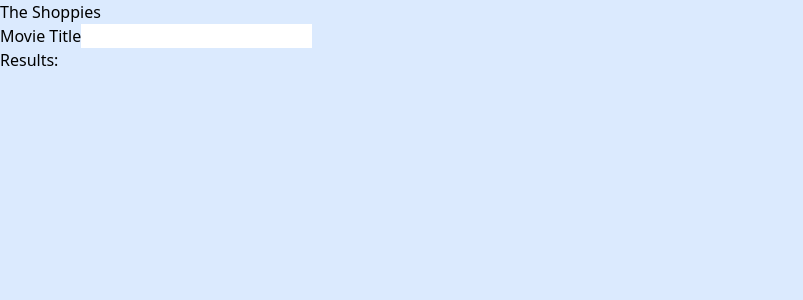
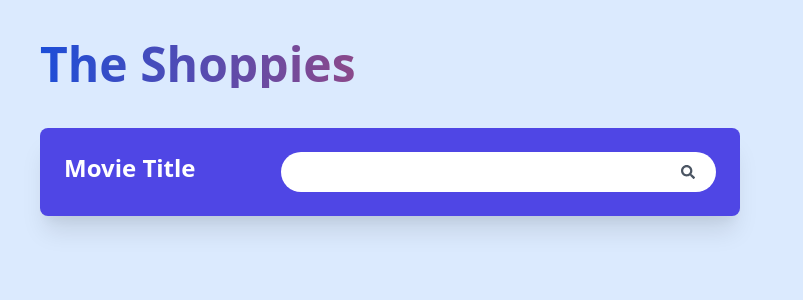
Before and after one commit to saswatamcode/the_shoppies, a Next.js app: page / in a window 1280 px wide. Shown: the top 300 px of the page, without its empty margins (0-803 px from the left). Built offline with nearby package versions, Linux system fonts and the light colour scheme.

Commit message:
Add styling and nominee
Signed-off-by: Saswata Mukherjee <saswataminsta@yahoo.com>

```diff
--- /dev/null
+++ b/next.config.js
@@ -0,0 +1,5 @@
+module.exports = {
+  images: {
+    domains: ["m.media-amazon.com"],
+  },
+};
--- a/package.json
+++ b/package.json
@@ -15,7 +15,8 @@
     "axios": "^0.21.1",
     "next": "10.0.4",
     "react": "17.0.1",
-    "react-dom": "17.0.1"
+    "react-dom": "17.0.1",
+    "react-icons": "^4.1.0"
   },
   "devDependencies": {
     "autoprefixer": "^10.2.1",
--- a/pages/index.tsx
+++ b/pages/index.tsx
@@ -2,13 +2,23 @@ import axios from "axios";
 import { ChangeEvent, useEffect, useState } from "react";
 import useDebounce from "../lib/useDebounce";
 import { IResults, IMovie } from "../types/types";
+import { FaSearch, FaHeart } from "react-icons/fa";
+import Image from "next/image";
 
 const Home: React.FC = () => {
   const [search, setSearch] = useState<string>("");
   const [searchResults, setSearchResults] = useState<IResults>();
   const [isSearching, setIsSearching] = useState<boolean>(false);
+  const [nominees, setNominees] = useState<IMovie[]>([]);
   const debouncedSearch = useDebounce(search, 500);
 
+  const colors = [
+    "purple-400",
+    "yellow-400",
+    "red-400",
+    "blue-400",
+    "green-400",
+  ];
   const handleChange = (event: ChangeEvent<HTMLInputElement>) => {
     setSearch(event.target.value);
   };
@@ -28,33 +38,75 @@ const Home: React.FC = () => {
     }
   }, [debouncedSearch]);
 
+  const handleAdd = (result: IMovie) => {
+    if (nominees) {
+      setNominees((prevState: IMovie[]) => [...prevState, result]);
+    } else {
+      setNominees([result]);
+    }
+    console.log(nominees);
+  };
+
   return (
     <>
-      <h1>The Shoppies</h1>
-      <div>
-        <label>Movie Title</label>
+      <h1 className="bg-clip-text text-transparent bg-gradient-to-r from-blue-700 via-red-500 to-yellow-500 text-5xl font-black mb-10">
+        The Shoppies
+      </h1>
+      <div className="bg-indigo-600 rounded-lg shadow-xl p-6 w-7/12 mb-6">
+        <div className="flex justify-between text-gray-600">
+          <label className="text-white text-2xl font-bold pr-10">
+            Movie Title
+          </label>
+          <div className="flex items-center bg-white h-10 pl-5 rounded-full text-sm w-8/12">
             <input
               type="text"
               name="search"
+              className="w-11/12"
               value={search}
               onChange={handleChange}
               aria-label="Search"
             />
+            <FaSearch />
           </div>
-      <div>
-        Results:
+        </div>
+      </div>
+
+      <div className="grid grid-cols-2 gap-5 w-7/12">
         {isSearching && <h1>Loading...</h1>}
         {searchResults && searchResults.Response === "True" && (
           <>
-            <h3>Total Results: {searchResults.totalResults}</h3>
-            {searchResults.Search.map((result: IMovie) => (
-              <div key={result.imdbID}>
-                <p>{result.Title}</p>
+            {searchResults.Search.map((result: IMovie) => {
+              return (
+                <div
+                  key={result.imdbID}
+                  className={`flex flex-col justify-center text-white bg-${
+                    colors[Math.floor(Math.random() * colors.length)]
+                  } p-5 rounded-lg shadow-xl`}
+                >
+                  <h4 className="text-xl font-bold">{result.Title}</h4>
+                  <div className="flex justify-between w-full text-md font-semibold">
+                    <p>{result.Year}</p>
                     <p>{result.Type}</p>
-                <p>{result.Year}</p>
-                <img src={result.Poster} alt={result.Title} />
                   </div>
-            ))}
+                  <br />
+                  <Image
+                    className="object-cover rounded-md shadow-md"
+                    src={result.Poster}
+                    alt={result.Title}
+                    height={400}
+                    width={250}
+                  />
+                  <br />
+                  <button
+                    className="flex items-center justify-evenly bg-white text-red-400 h-8 rounded-full w-4/12"
+                    onClick={() => handleAdd(result)}
+                  >
+                    <FaHeart />
+                    Nominate
+                  </button>
+                </div>
+              );
+            })}
           </>
         )}
       </div>
--- a/styles/globals.css
+++ b/styles/globals.css
@@ -16,4 +16,5 @@
 
 body {
     @apply bg-blue-100;
+    @apply p-10;
 }
```
Also changed, not shown: 1 other file (tests, documents, lock files or other folders). Lines whose indentation alone changed are shown as unchanged.
